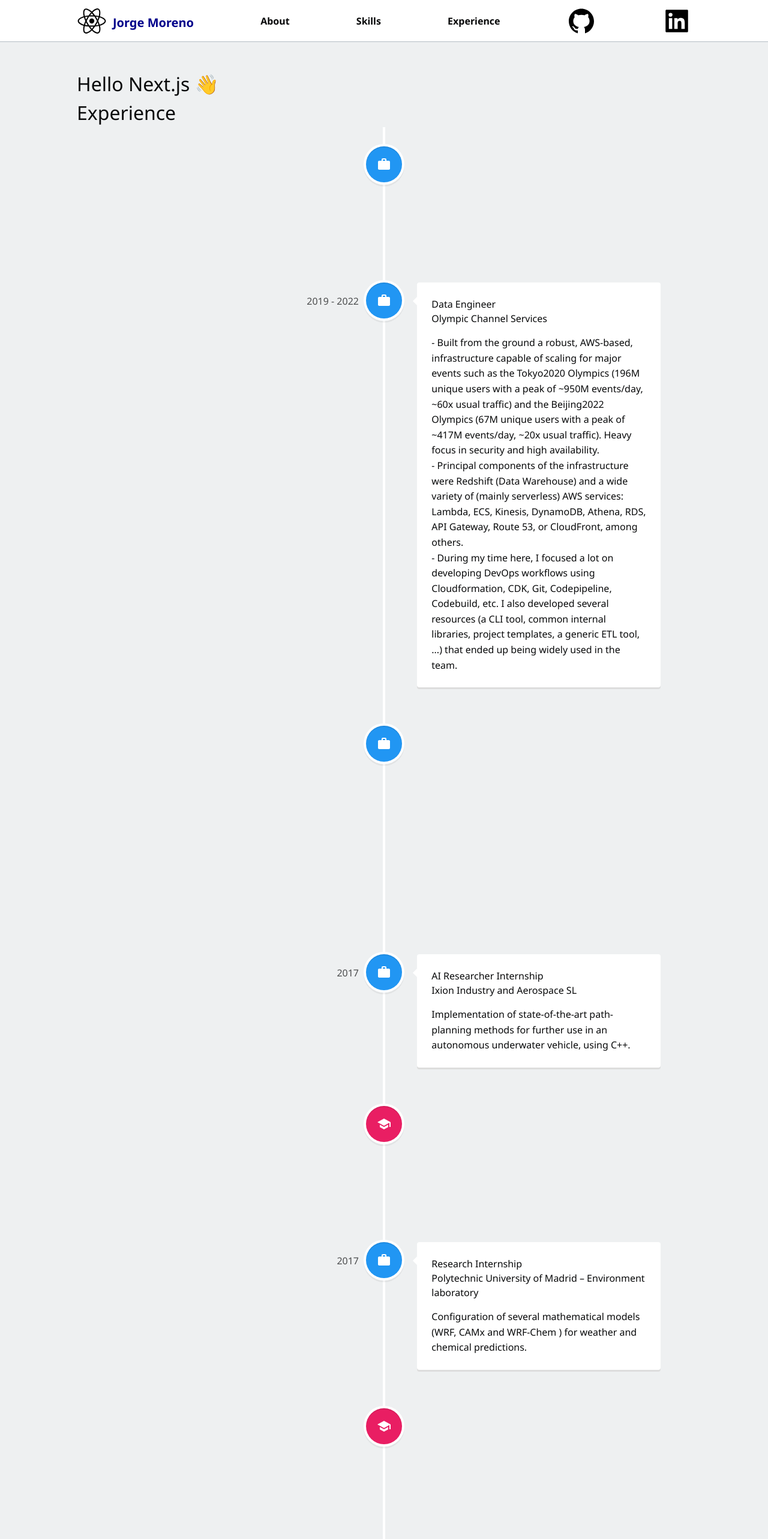
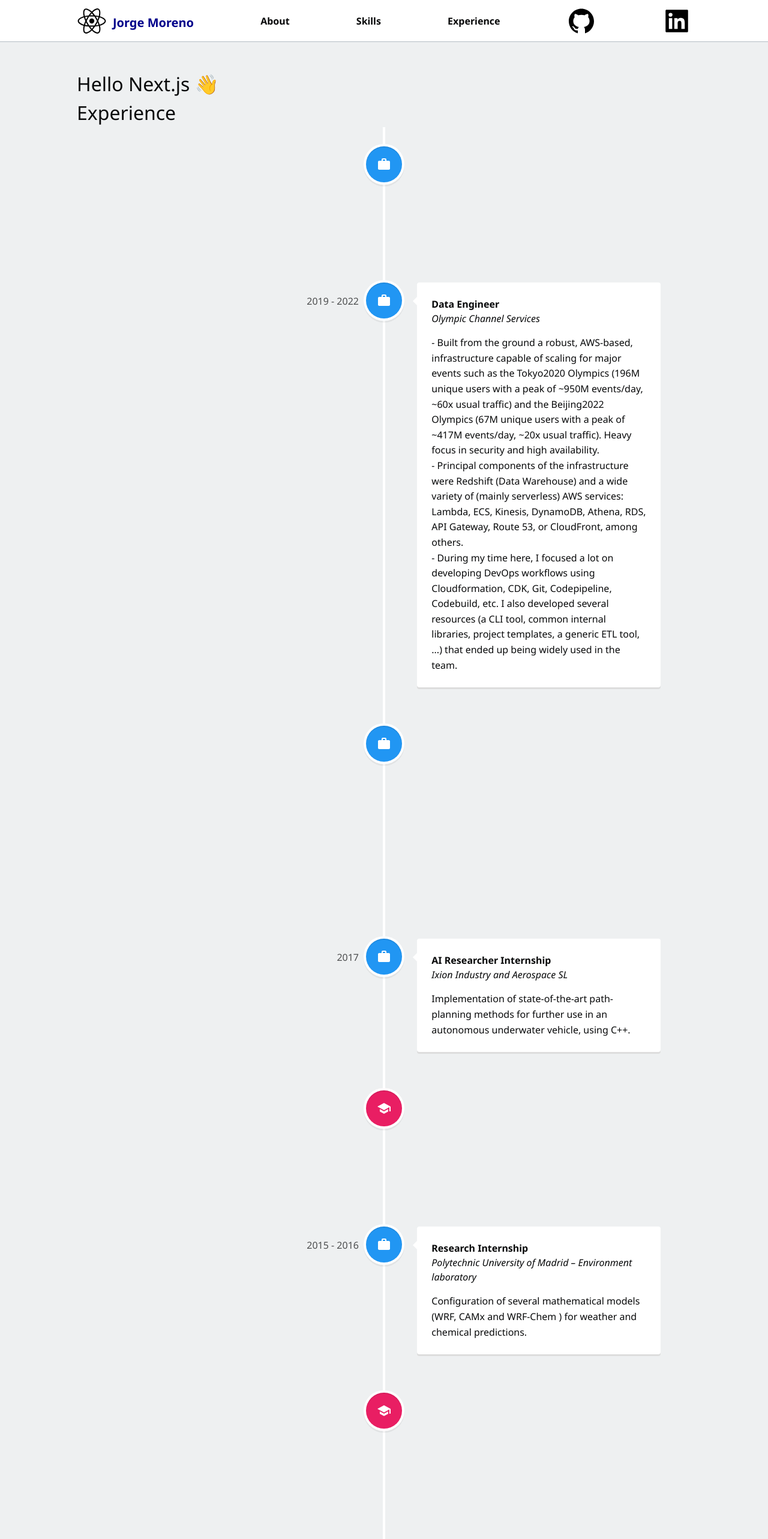
Before and after one commit to jorgemorenop/personal-website, a Next.js app: page / in a window 1280 px wide. Shown: the top 2566 px of the page at 60% size. Built offline with nearby package versions, Linux system fonts and the light colour scheme.

Commit message:
Extract experience to a list

```diff
--- a/components/Experience.tsx
+++ b/components/Experience.tsx
@@ -1,6 +1,38 @@
 import {VerticalTimeline, VerticalTimelineElement} from 'react-vertical-timeline-component';
 import 'react-vertical-timeline-component/style.min.css';
 import {MdWork, MdSchool, MdStar} from 'react-icons/md';
+import {experienceItems, ExperienceItem} from "../lib/data/experience";
+
+
+
+function ExperienceItemBlock(item: ExperienceItem) {
+    let bgColor;
+    let icon;
+
+    if (item.type == "work") {
+        bgColor = 'rgb(33, 150, 243)'
+        icon = <MdWork/>
+    } else if (item.type == "education") {
+        bgColor = 'rgb(233, 30, 99)'
+        icon = <MdSchool/>
+    } else {
+        throw new Error(`Item type not supported: ${item.type}`)
+    }
+
+    return (
+        <VerticalTimelineElement
+            key={item.title+item.subtitle}
+            className={`vertical-timeline-element--${item.type}`}
+            date={item.years}
+            iconStyle={{background: bgColor, color: '#fff'}}
+            icon={icon}
+        >
+            <h3 className="vertical-timeline-element-title font-bold">{item.title}</h3>
+            <h3 className="vertical-timeline-element-subtitle italic">{item.subtitle}</h3>
+            {item.description}
+        </VerticalTimelineElement>
+    )
+}
 
 export default function Experience() {
     return (
@@ -15,120 +47,15 @@
                     iconStyle={{background: 'rgb(33, 150, 243)', color: '#fff'}}
                     icon={<MdWork/>}
                 >
-                    <h3 className="vertical-timeline-element-title">Freelance Data/Cloud Engineer</h3>
-                    <h4 className="vertical-timeline-element-subtitle">Remote</h4>
+                    <h3 className="vertical-timeline-element-title font-bold">Freelance Data/Cloud Engineer</h3>
+                    <h4 className="vertical-timeline-element-subtitle italic">Remote</h4>
                     <p>
                         Freelance work in projects related with Data and/or Cloud technologies
                     </p>
                 </VerticalTimelineElement>
-                <VerticalTimelineElement
-                    className="vertical-timeline-element--work"
-                    date="2019 - 2022"
-                    iconStyle={{background: 'rgb(33, 150, 243)', color: '#fff'}}
-                    icon={<MdWork/>}
-                >
-                    <h3 className="vertical-timeline-element-title">Data Engineer</h3>
-                    <h4 className="vertical-timeline-element-subtitle">Olympic Channel Services</h4>
 
-                    <p>
-                        <ul>
-                            <li>
-                                - Built from the ground a robust, AWS-based, infrastructure capable of scaling for major
-                                events such as the Tokyo2020 Olympics (196M unique users with a peak of ~950M
-                                events/day,
-                                ~60x usual traffic) and the Beijing2022 Olympics (67M unique users with a peak of ~417M
-                                events/day, ~20x usual traffic). Heavy focus in security and high availability.
-                            </li>
-                            <li>
-                                - Principal components of the infrastructure were Redshift (Data Warehouse) and a wide
-                                variety of (mainly serverless) AWS services: Lambda, ECS, Kinesis, DynamoDB, Athena,
-                                RDS,
-                                API Gateway, Route 53, or CloudFront, among others.
-                            </li>
-                            <li>
-                                - During my time here, I focused a lot on developing DevOps workflows using
-                                Cloudformation,
-                                CDK,
-                                Git, Codepipeline, Codebuild, etc. I also developed several resources (a CLI tool,
-                                common
-                                internal
-                                libraries, project templates, a generic ETL tool, ...) that ended up being widely used
-                                in
-                                the team.
-                            </li>
-                        </ul>
-                    </p>
-                </VerticalTimelineElement>
-                <VerticalTimelineElement
-                    className="vertical-timeline-element--work"
-                    date="2017 - 2019"
-                    iconStyle={{background: 'rgb(33, 150, 243)', color: '#fff'}}
-                    icon={<MdWork/>}
-                >
-                    <h3 className="vertical-timeline-element-title">Data Scientist</h3>
-                    <h4 className="vertical-timeline-element-subtitle">GMV</h4>
-                    <p>
-                        Work on a wide range of Artificial Intelligence fields, such as Machine Learning, Deep Learning,
-                        Computer Vision, Ontology Engineering, Thread Intelligence or Natural Language Processing.
-                        Technologies used include pandas, sklearn, Keras, Tensorflow, OpenCV, nltk, Docker, Kubernetes,
-                        or
-                        AWS cloud.
-                    </p>
-                </VerticalTimelineElement>
-                <VerticalTimelineElement
-                    className="vertical-timeline-element--work"
-                    date="2017"
-                    iconStyle={{background: 'rgb(33, 150, 243)', color: '#fff'}}
-                    icon={<MdWork/>}
-                >
-                    <h3 className="vertical-timeline-element-title">AI Researcher Internship</h3>
-                    <h4 className="vertical-timeline-element-subtitle">Ixion Industry and Aerospace SL</h4>
-                    <p>
-                        Implementation of state-of-the-art path-planning methods for further use in an autonomous
-                        underwater
-                        vehicle, using C++.
-                    </p>
-                </VerticalTimelineElement>
-                <VerticalTimelineElement
-                    className="vertical-timeline-element--education"
-                    date="2016 - 2017"
-                    iconStyle={{background: 'rgb(233, 30, 99)', color: '#fff'}}
-                    icon={<MdSchool/>}
-                >
-                    <h3 className="vertical-timeline-element-title">Master's Degree in Artificial Intelligence</h3>
-                    <h4 className="vertical-timeline-element-subtitle">Master's Degree</h4>
-                    <p>
-                        Master’s degree on Artificial Intelligence, heavily focused in research.
-                    </p>
-                </VerticalTimelineElement>
-                <VerticalTimelineElement
-                    className="vertical-timeline-element--work"
-                    date="2017"
-                    iconStyle={{background: 'rgb(33, 150, 243)', color: '#fff'}}
-                    icon={<MdWork/>}
-                >
-                    <h3 className="vertical-timeline-element-title">Research Internship</h3>
-                    <h4 className="vertical-timeline-element-subtitle">Polytechnic University of Madrid – Environment
-                        laboratory</h4>
-                    <p>
-                        Configuration of several mathematical models (WRF, CAMx and WRF-Chem ) for weather and chemical
-                        predictions.
-                    </p>
-                </VerticalTimelineElement>
-                <VerticalTimelineElement
-                    className="vertical-timeline-element--education"
-                    date="2012 - 2016"
-                    iconStyle={{background: 'rgb(233, 30, 99)', color: '#fff'}}
-                    icon={<MdSchool/>}
-                >
-                    <h3 className="vertical-timeline-element-title">Bachelor's Degree in Mathematics and
-                        Informatics</h3>
-                    <h4 className="vertical-timeline-element-subtitle">Bachelor's Degree</h4>
-                    <p>
-                        Bachelor's degree that provides education in both Mathematics and Informatics fields, to combine
-                        them. Honorific mentions in both fields.
-                    </p>
-                </VerticalTimelineElement>
+                {experienceItems.map(ExperienceItemBlock)}
+
                 <VerticalTimelineElement
                     iconStyle={{background: 'rgb(16, 204, 82)', color: '#fff'}}
                     icon={<MdStar/>}
--- /dev/null
+++ b/lib/data/experience.tsx
@@ -0,0 +1,97 @@
+import {Component} from "react";
+
+export type ExperienceItem = {
+    title: string,
+    subtitle: string,
+    years: string,
+    description: any,
+    type: "work" | "education"
+}
+
+export const experienceItems: ExperienceItem[] = [
+    {
+        title: "Data Engineer",
+        subtitle: "Olympic Channel Services",
+        years: "2019 - 2022",
+        type: "work",
+        description: <p>
+            <ul>
+                <li>
+                    - Built from the ground a robust, AWS-based, infrastructure capable of scaling for major
+                    events such as the Tokyo2020 Olympics (196M unique users with a peak of ~950M
+                    events/day,
+                    ~60x usual traffic) and the Beijing2022 Olympics (67M unique users with a peak of ~417M
+                    events/day, ~20x usual traffic). Heavy focus in security and high availability.
+                </li>
+                <li>
+                    - Principal components of the infrastructure were Redshift (Data Warehouse) and a wide
+                    variety of (mainly serverless) AWS services: Lambda, ECS, Kinesis, DynamoDB, Athena,
+                    RDS,
+                    API Gateway, Route 53, or CloudFront, among others.
+                </li>
+                <li>
+                    - During my time here, I focused a lot on developing DevOps workflows using
+                    Cloudformation,
+                    CDK,
+                    Git, Codepipeline, Codebuild, etc. I also developed several resources (a CLI tool,
+                    common
+                    internal
+                    libraries, project templates, a generic ETL tool, ...) that ended up being widely used
+                    in
+                    the team.
+                </li>
+            </ul>
+        </p>
+    },
+    {
+        title: "Data Scientist",
+        subtitle: "GMV",
+        years: "2017 - 2019",
+        type: "work",
+        description: <p>
+            Work on a wide range of Artificial Intelligence fields, such as Machine Learning, Deep Learning,
+            Computer Vision, Ontology Engineering, Thread Intelligence or Natural Language Processing.
+            Technologies used include pandas, sklearn, Keras, Tensorflow, OpenCV, nltk, Docker, Kubernetes,
+            AWS cloud.
+        </p>
+    },
+    {
+        title: "AI Researcher Internship",
+        subtitle: "Ixion Industry and Aerospace SL",
+        years: "2017",
+        type: "work",
+        description: <p>
+            Implementation of state-of-the-art path-planning methods for further use in an autonomous
+            underwater vehicle, using C++.
+        </p>
+    },
+    {
+        title: "Master's Degree in Artificial Intelligence",
+        subtitle: "Master's Degree",
+        years: "2016 - 2017",
+        type: "education",
+        description: <p>
+            Master’s degree on Artificial Intelligence, heavily focused in research.
+        </p>
+    },
+    {
+        title: "Research Internship",
+        subtitle: "Polytechnic University of Madrid – Environment laboratory",
+        years: "2015 - 2016",
+        type: "work",
+        description: <p>
+            Configuration of several mathematical models (WRF, CAMx and WRF-Chem ) for weather and chemical
+            predictions.
+        </p>
+    },
+    {
+        title: "Bachelor's Degree in Mathematics and Informatics",
+        subtitle: "Bachelor's Degree",
+        years: "2012 - 2016",
+        type: "education",
+        description: <p>
+            Bachelor's degree that provides education in both Mathematics and Informatics fields, to combine
+            them. Honorific mentions in both fields.
+        </p>
+    },
+]
```
